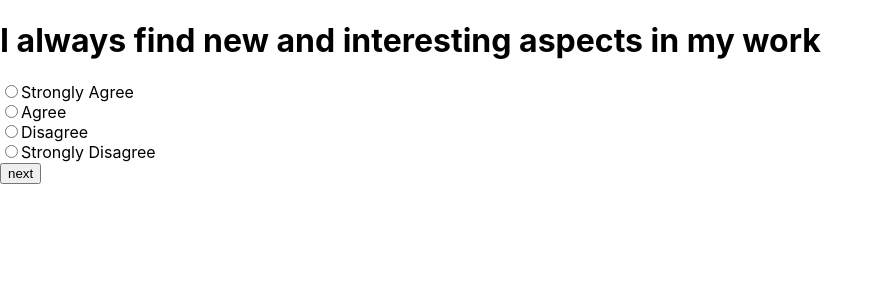
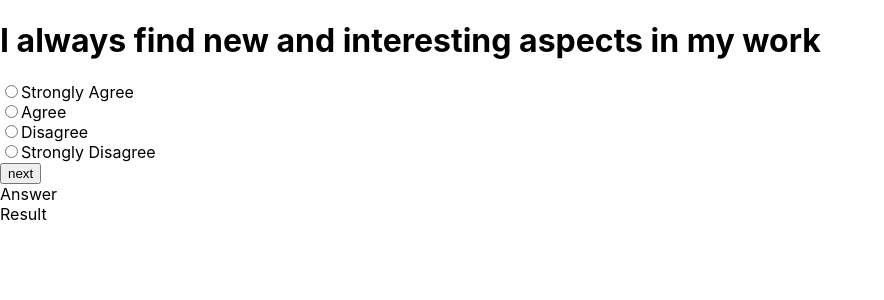
Before and after one commit to JD-Kelly/burnout, a React (Create React App) app in the folder client/: page /1 in a window 1280 px wide. Shown: the top 300 px of the page, without its empty margins (0-884 px from the left). Built offline with nearby package versions, Linux system fonts and the light colour scheme.

Commit message:
Added scoring

```diff
--- a/client/src/components/Question1.js
+++ b/client/src/components/Question1.js
@@ -4,6 +4,7 @@ import { useHistory } from 'react-router-dom';
 import { questions } from './Questions';
 
 const Question1 = () => {
+  const [result, setResult] = useState([]);
   const [answer, setAnswer] = useState('');
   const history = useHistory();
   const nextQuestionHandler = () => {
@@ -12,6 +13,16 @@ const Question1 = () => {
 
   const handleAnswerChange = (event) => {
     setAnswer(event.target.value);
+    const answer = event.target.value
+    if ( answer === "strongly_agree" ) {
+      setResult(1)
+    } else if ( answer === "agree" ) {
+      setResult(2)
+    } else if ( answer === "disagree" ) {
+      setResult(3)
+    } else {
+      setResult(4)
+    }
   };
 
   return (
@@ -80,7 +91,14 @@ const Question1 = () => {
       >
         next
       </button>
-      {answer}
+      <div>
+        {/* to be removed */}
+          Answer {answer}
+          <div>
+        {/* to be removed */}
+          Result {result}
+          </div>
+      </div>
     </div>
   );
 };
```
